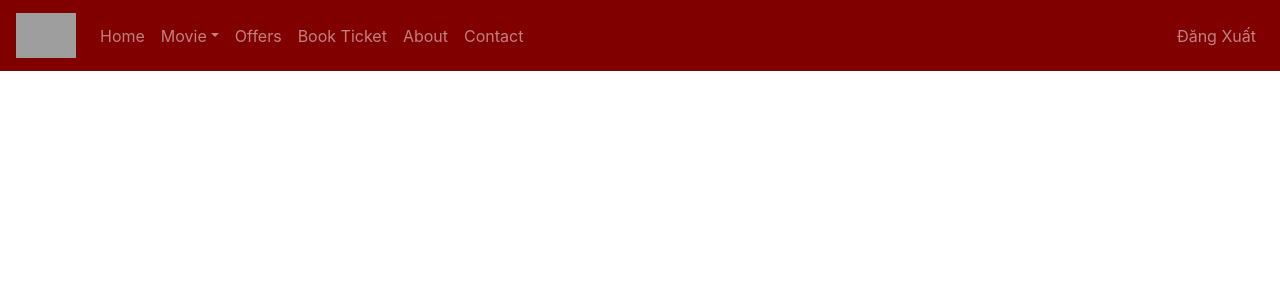
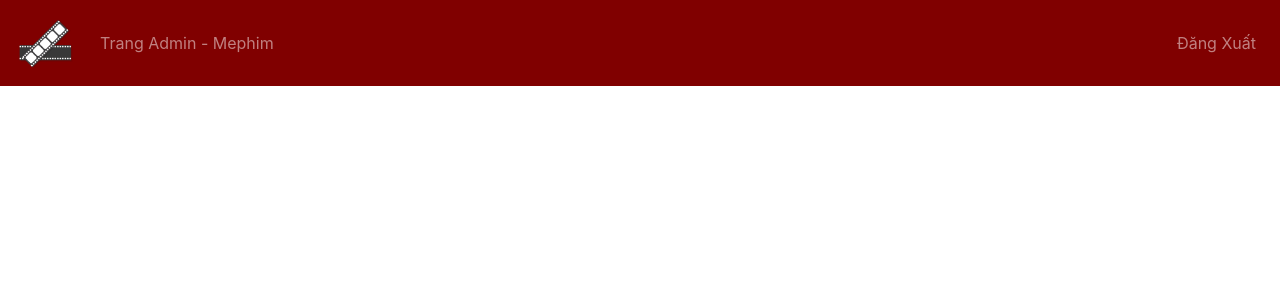
Before and after one commit to Vodza/Movie-Ticket-Booking, a PHP site: page /Admin/dashboard.php in a window 1280 px wide. Shown: the top 300 px of the page. Run offline with PHP 8.4, Linux system fonts and the light colour scheme; the visitor is signed in with stand-in values (Sample User, id 1); grey boxes are pictures that could not be loaded.

Commit message:
change N

```diff
--- a/Admin/dashboard.php
+++ b/Admin/dashboard.php
@@ -1,7 +1,18 @@
+<?php
+session_start();
+
+if(empty($_SESSION["admin_username"]))
+{
+    header("Location:index.php");
+}
+
+else
+{
+    ?>
         <!doctype html>
         <html lang="en">
         <head>
-    <title>Trang Admin - Đặt Vé Xem Phim</title>
+            <title>Trang Admin - Mephim</title>
             <!-- Required meta tags -->
             <meta charset="utf-8">
             <meta name="viewport" content="width=device-width, initial-scale=1, shrink-to-fit=no">
@@ -12,7 +23,7 @@
         <body>
 
         <nav class="navbar navbar-expand-md navbar-dark" style="background-color:maroon">
-        <a class="navbar-brand" href="index.php"><img src="images/movie-icon.png" style="width:60px;"/></a>
+        <a class="navbar-brand" href="index.php"><img src="../images/movie-film-frame-png.webp" style="width:60px;"></a>
                 <button class="navbar-toggler d-lg-none" type="button" data-toggle="collapse" data-target="#collapsibleNavId" aria-controls="collapsibleNavId"
                     aria-expanded="false" aria-label="Toggle navigation">
                     <span class="navbar-toggler-icon"></span>
@@ -20,38 +31,13 @@
                 <div class="collapse navbar-collapse" id="collapsibleNavId">
                     <ul class="navbar-nav mr-auto mt-2 mt-lg-0">
                         <li class="nav-item">
-                    <a class="nav-link" href="index.php">Home</a>
-                </li>
-
-                <li class="nav-item dropdown">
-                    <a class="nav-link dropdown-toggle" href="#" id="dropdownId" data-toggle="dropdown" aria-haspopup="true" aria-expanded="false">Movie</a>
-                    <div class="dropdown-menu" aria-labelledby="dropdownId">
-                        <a class="dropdown-item" href="commingsoon.php">Comming Soon</a>
-                        <a class="dropdown-item" href="nowshowing.php">Now Showing</a>
-                    </div>
-                </li>
-
-                <li class="nav-item">
-                    <a class="nav-link" href="offer.php">Offers</a>
-                </li>
-
-
-                <li class="nav-item">
-                    <a class="nav-link" href="booking.php">Book Ticket</a>
-                </li>
-
-                <li class="nav-item">
-                    <a class="nav-link" href="about.php">About</a>
-                </li>
-
-                <li class="nav-item">
-                    <a class="nav-link" href="contact.php">Contact</a>
+                            <a class="nav-link" href="dashboard.php">Trang Admin - Mephim</a>
                         </li>
                     </ul>
 
                     <ul  class="navbar-nav ">
                         <li class="nav-item">
-                    <a class="nav-link" data-toggle="modal" data-target="#modelId1">Đăng Xuất</a>
+                            <a class="nav-link" a href="../Admin/index.php">Đăng Xuất</a>
                         </li>
                     </ul>
                 </div>
@@ -63,3 +49,8 @@
             <script src="https://stackpath.bootstrapcdn.com/bootstrap/4.3.1/js/bootstrap.min.js" integrity="sha384-JjSmVgyd0p3pXB1rRibZUAYoIIy6OrQ6VrjIEaFf/nJGzIxFDsf4x0xIM+B07jRM" crossorigin="anonymous"></script>
         </body>
         </html>
+
+            <?php
+}
+
+?>
```
Lines whose indentation alone changed are shown as unchanged.
